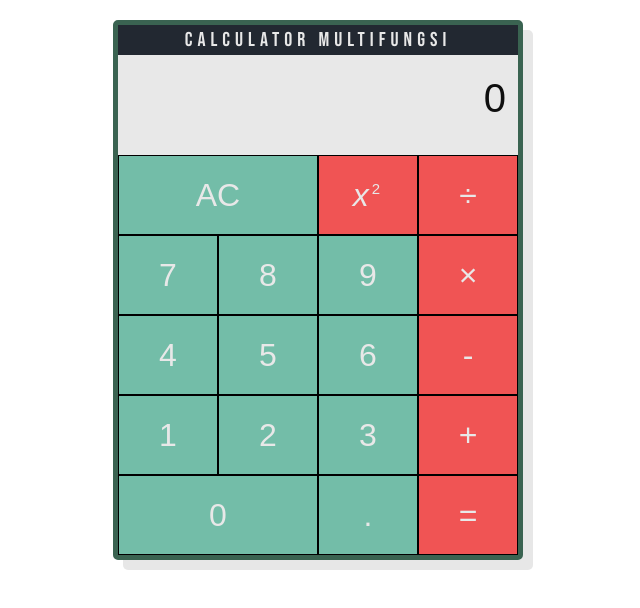
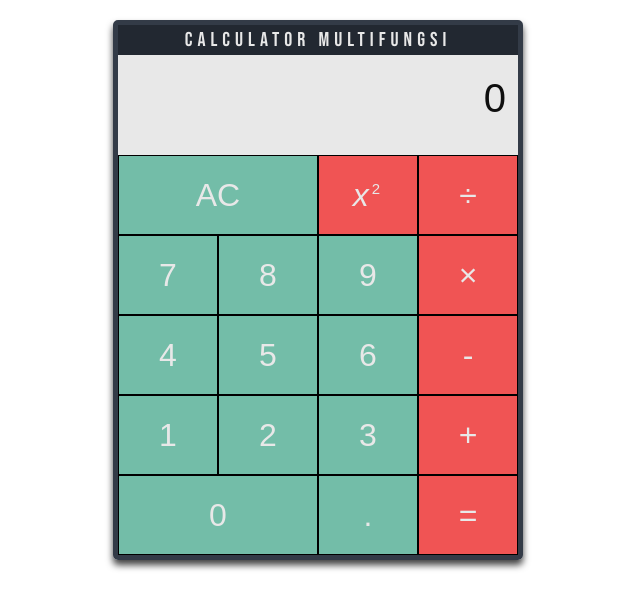
Before and after one commit to aqordeon/Calculator, a plain HTML site: page index.html in a window 1280 px wide. Shown: the whole page, without its empty margins (322-962 px from the left). Drawn offline with Linux system fonts and the light colour scheme.

Commit message:
mengubah sedikit style pada shadow dan border

```diff
--- a/stylesheet.css
+++ b/stylesheet.css
@@ -3,11 +3,11 @@
     margin: 0 auto;
     margin-top: 20px;
     width: 400px;
-    border: 5px solid #3a6351;
+    border: 5px solid #333b47;
     border-radius: 5px;
     overflow: hidden;
     color: #e8e8e8;
-    box-shadow: 10px 10px #e7e7e7;
+    box-shadow: 0px 5px 7px #414141;
 }
 
 .calculator-head {
```
